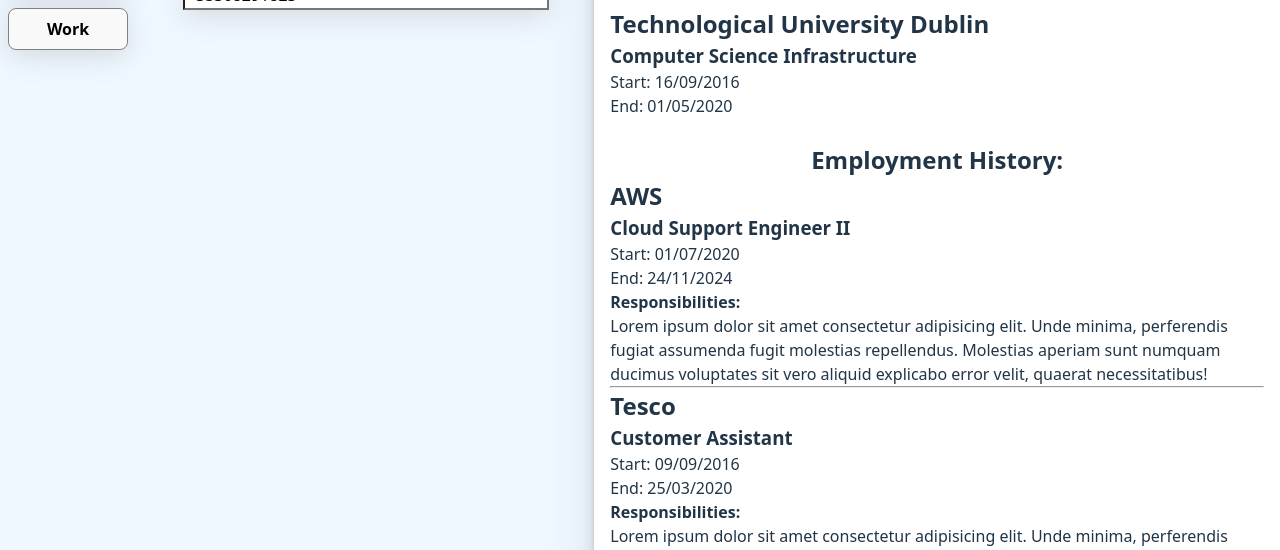
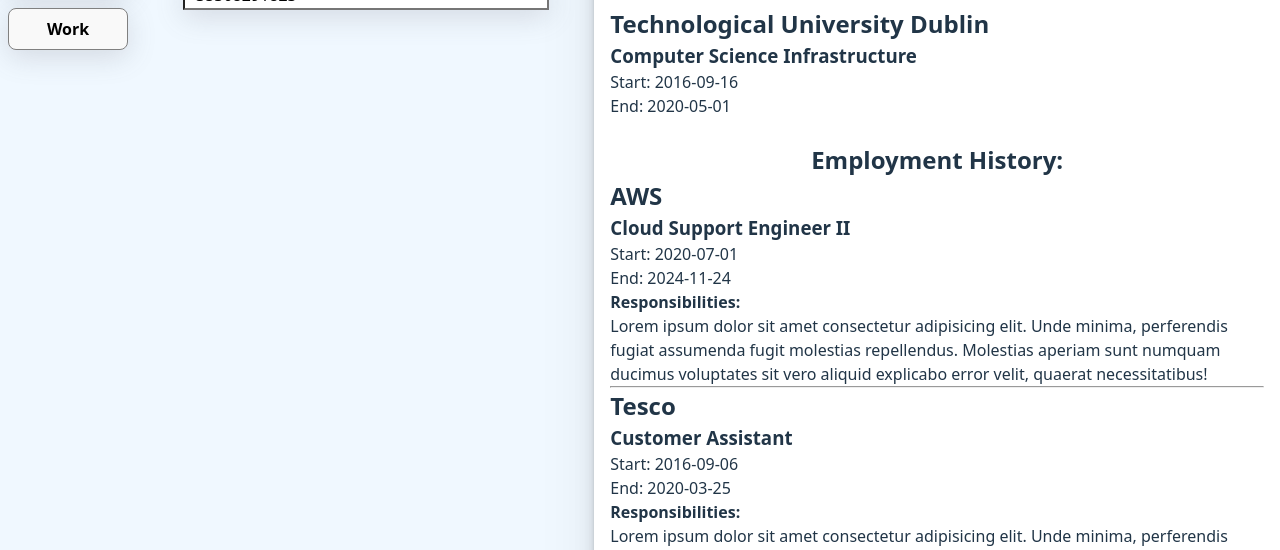
Before and after one commit to MrDomoArigato98/TOP-CV, a React (Vite) app: page / in a window 1280 px wide. Shown: the part 140-690 px from the top of the page. Built offline with nearby package versions, Linux system fonts and the light colour scheme.

Commit message:
Fixed date on input form

```diff
--- a/src/App.jsx
+++ b/src/App.jsx
@@ -53,8 +53,8 @@
       id: 1,
       schoolName: "Technological University Dublin",
       courseTitle: "Computer Science Infrastructure",
-      startDate: "16/09/2016",
-      endDate: "01/05/2020",
+      startDate: "2016-09-16",
+      endDate: "2020-05-01",
     },
   ]);
 
@@ -95,8 +95,8 @@
       title: "Cloud Support Engineer II",
       responsibility:
         "Lorem ipsum dolor sit amet consectetur adipisicing elit. Unde minima, perferendis fugiat assumenda fugit molestias repellendus. Molestias aperiam sunt numquam ducimus voluptates sit vero aliquid explicabo error velit, quaerat necessitatibus!",
-      startDate: "01/07/2020",
-      endDate: "24/11/2024",
+      startDate: "2020-07-01",
+      endDate: "2024-11-24",
     },
     {
       id: 2,
@@ -104,8 +104,8 @@
       title: "Customer Assistant",
       responsibility:
         "Lorem ipsum dolor sit amet consectetur adipisicing elit. Unde minima, perferendis fugiat assumenda fugit molestias repellendus. Molestias aperiam sunt numquam ducimus voluptates sit vero aliquid explicabo error velit, quaerat necessitatibus!",
-      startDate: "09/09/2016",
-      endDate: "25/03/2020",
+      startDate: "2016-09-06",
+      endDate: "2020-03-25",
     },
   ]);
 
--- a/src/components/CVPreview.jsx
+++ b/src/components/CVPreview.jsx
@@ -11,15 +11,15 @@
               version="1.1"
               id="Capa_1"
               xmlns="http://www.w3.org/2000/svg"
-              xmlns:xlink="http://www.w3.org/1999/xlink"
+              xmlnsXlink="http://www.w3.org/1999/xlink"
               viewBox="0 0 483.3 483.3"
-              xml:space="preserve"
+              xmlSpace="preserve"
             >
-              <g id="SVGRepo_bgCarrier" stroke-width="0"></g>
+              <g id="SVGRepo_bgCarrier" strokeWidth="0"></g>
               <g
                 id="SVGRepo_tracerCarrier"
-                stroke-linecap="round"
-                stroke-linejoin="round"
+                strokeLinecap="round"
+                strokeLinejoin="round"
               ></g>
               <g id="SVGRepo_iconCarrier">
                 {" "}
@@ -42,15 +42,15 @@
               version="1.1"
               id="Capa_1"
               xmlns="http://www.w3.org/2000/svg"
-              xmlns:xlink="http://www.w3.org/1999/xlink"
+              xmlnsXlink="http://www.w3.org/1999/xlink"
               viewBox="0 0 473.806 473.806"
-              xml:space="preserve"
+              xmlSpace="preserve"
             >
-              <g id="SVGRepo_bgCarrier" stroke-width="0"></g>
+              <g id="SVGRepo_bgCarrier" strokeWidth="0"></g>
               <g
                 id="SVGRepo_tracerCarrier"
-                stroke-linecap="round"
-                stroke-linejoin="round"
+                strokeLinecap="round"
+                strokeLinejoin="round"
               ></g>
               <g id="SVGRepo_iconCarrier">
                 {" "}
@@ -93,8 +93,6 @@
             <h3>{item.title}</h3>
             <p>Start: {item.startDate}</p>
             <p>End: {item.endDate}</p>
-            {console.log(item.endDate)}
-            {console.log(typeof(item.endDate))}
             <p className="responsibility">Responsibilities:</p>
             <p>{item.responsibility}</p>
           </div>
--- a/src/components/Education.jsx
+++ b/src/components/Education.jsx
@@ -3,7 +3,6 @@
   onChange,
   addEducation,
   deleteEducation,
-  errors,
 }) {
   return (
     <>
```
